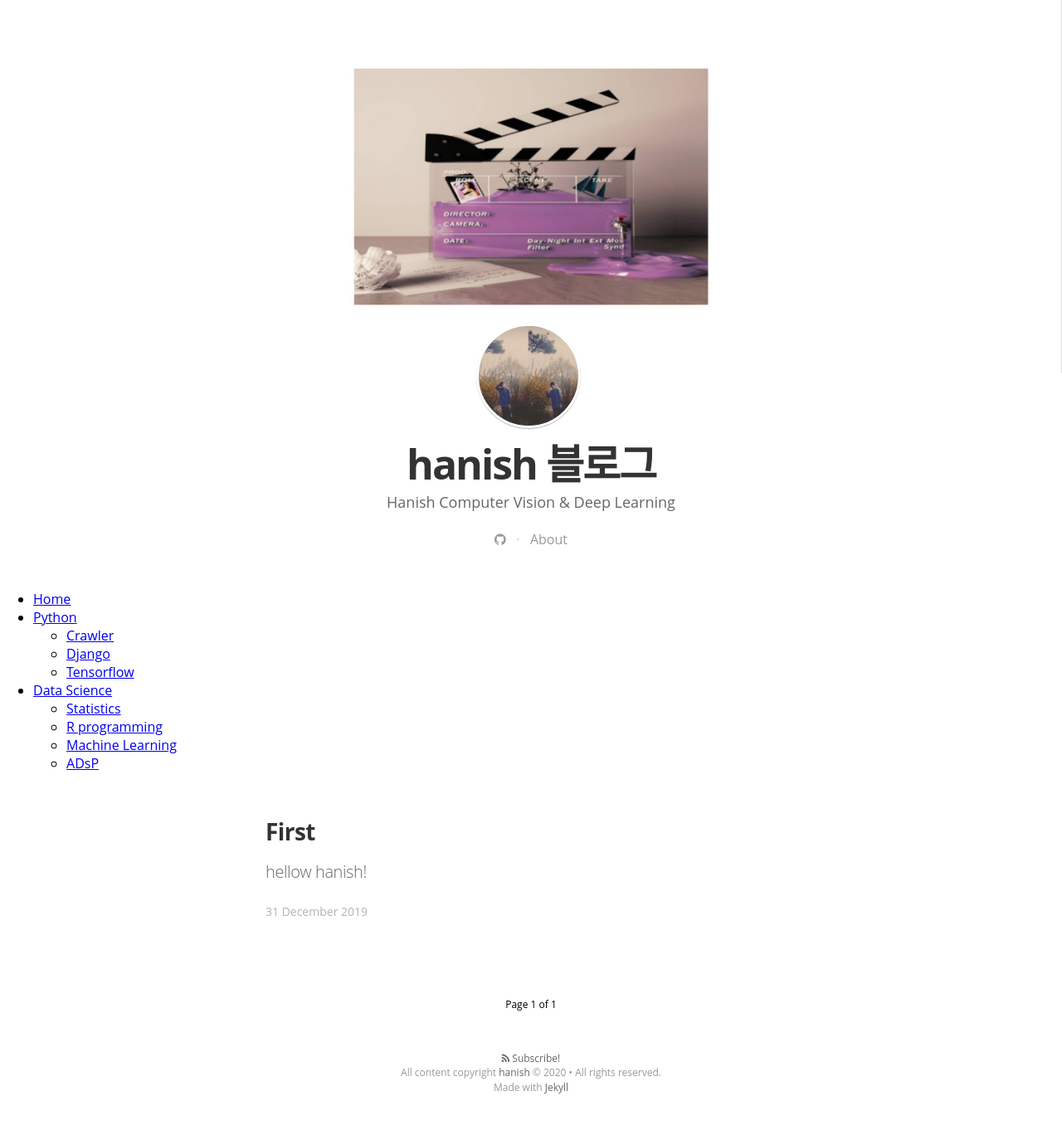
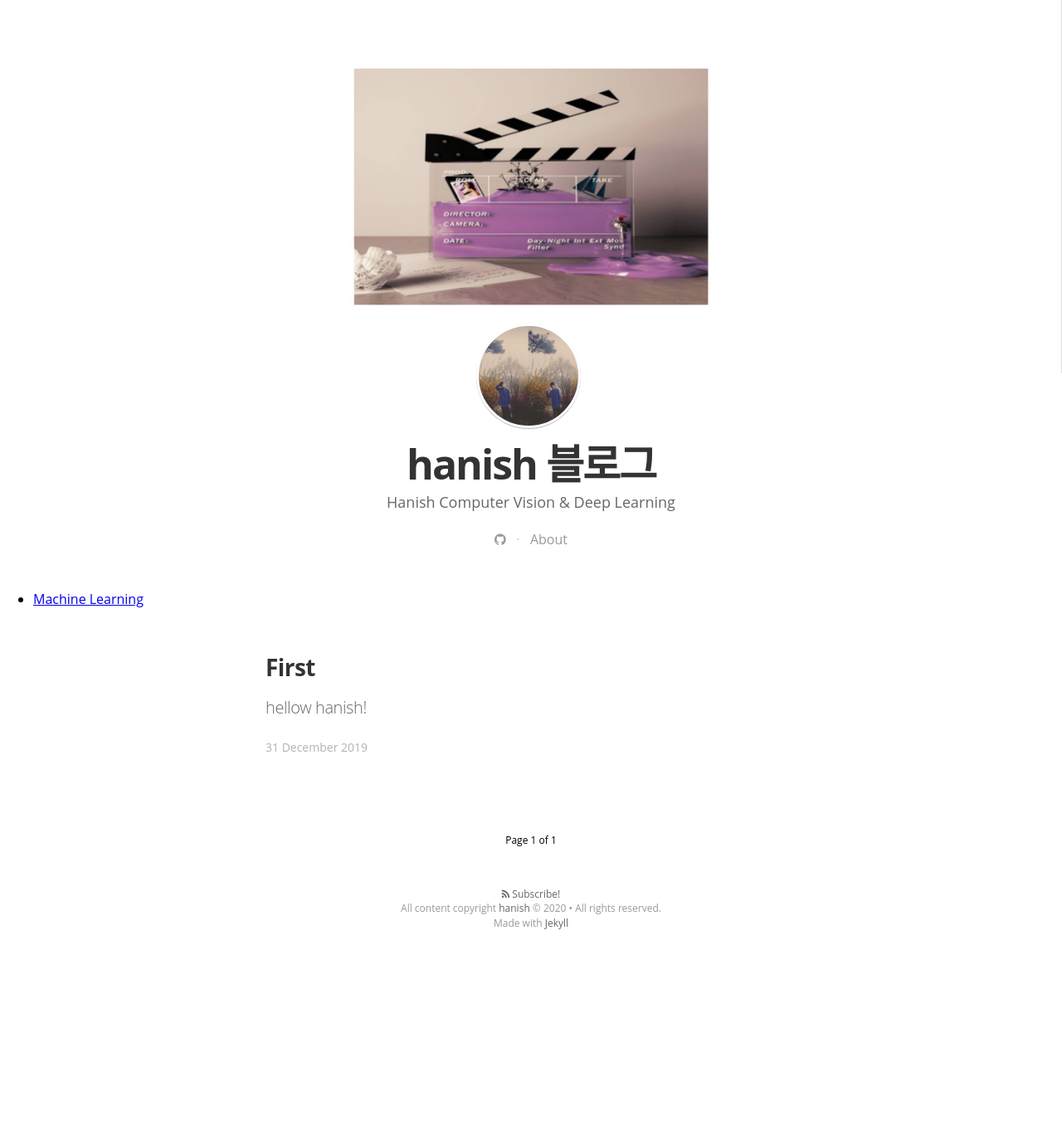
Before and after one commit to hanish3464/hanish3464.github.io, a Jekyll site: the page built from index.html, in a window 1280 px wide. Shown: the whole page at 83% size. Built offline with Jekyll 4.4.1, drawn with Linux system fonts in a browser that asks for light colours; nearby versions of some CDN libraries; some web fonts are replaced; the list of posts is cut into pages by our own code; comment, search, counter and statistics services are not loaded; after the commit the page ends 1170 px from its top, so only the background shows below that.

Commit message:
Update index.html

```diff
--- a/index.html
+++ b/index.html
@@ -25,29 +25,21 @@
       {% endfor %}
       <a href={{ "/about/" | prepend: site.baseurl }}>About</a>
     </div>
-    <div class="site-category">
-			<ul class='cat1'>
-				<li><a href="/">Home</a></li>
-				<li><a href="/">Python</a>
-					<ul>
-							<li><a href="/Python/Crawler">Crawler</a></li>
-							<li><a href="/Python/Django">Django</a></li>
-							<li><a href="/Python/Tensorflow">Tensorflow</a></li>
-					</ul>
-				</li>
 
-				<li><a href="/">Data Science</a>
-					<ul>
-						<li><a href="/DS/Statistics">Statistics</a></li>
-						<li><a href="/DS/R">R programming</a></li>
-						<li><a href="/DS/ML">Machine Learning</a></li>
-						<li><a href="/DS/ADsP">ADsP</a></li>
-					</ul>
-				</li>
+<header class="site-category">
+  <ul>
 
-			</ul>
-		</div>
+    {% assign pages_list = site.pages %}
+    {% for node in pages_list %}
+      {% if node.title != null %}
+        {% if node.layout == "category" %}
+          <li><a class="category-link {% if page.url == node.url %} active{% endif %}"
+          href="{{ site.baseurl }}{{ node.url }}">{{ node.title }}</a></li>
+        {% endif %}
+      {% endif %}
+    {% endfor %}
 
+</ul>
 </header>
 
 <main class="content" role="main">
```
